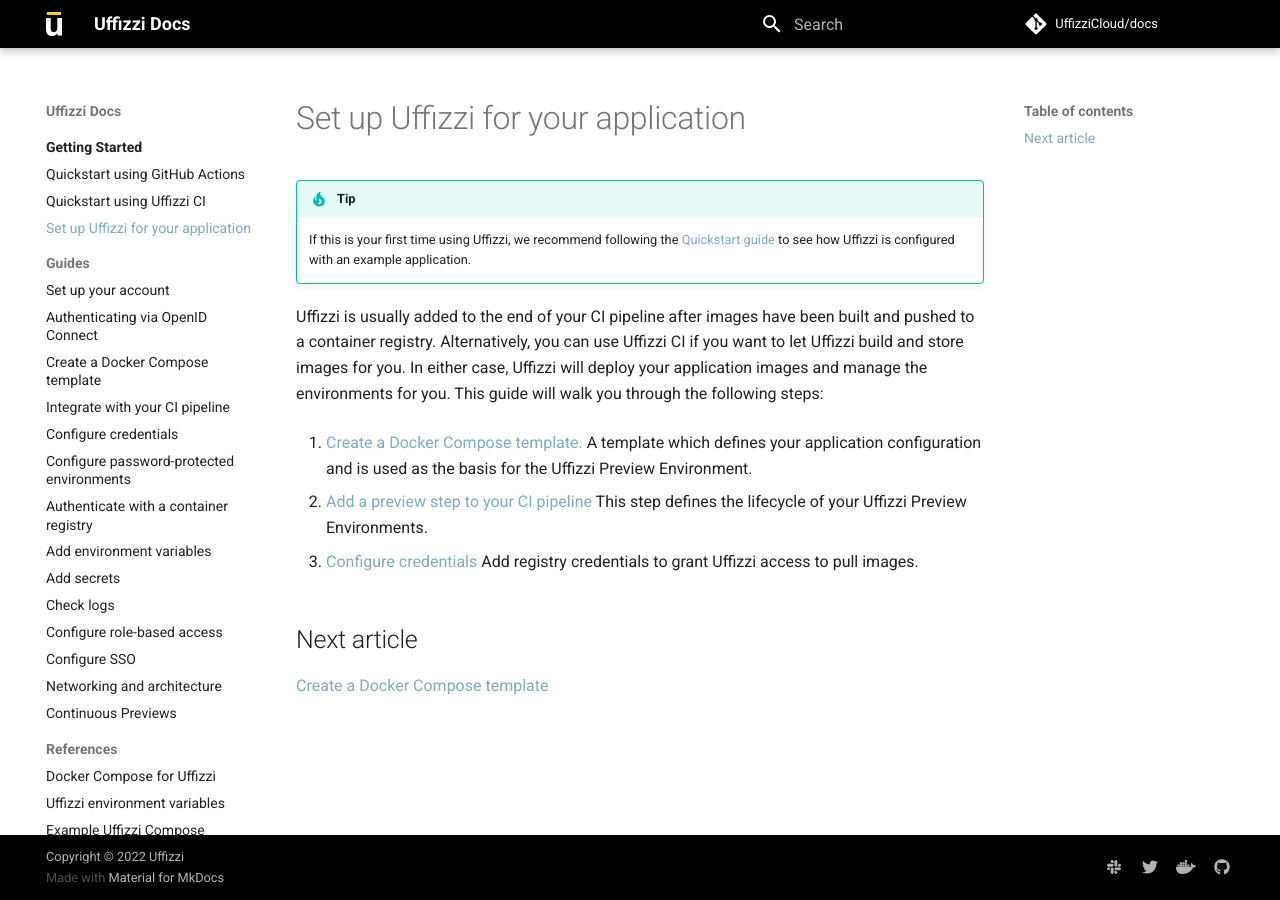
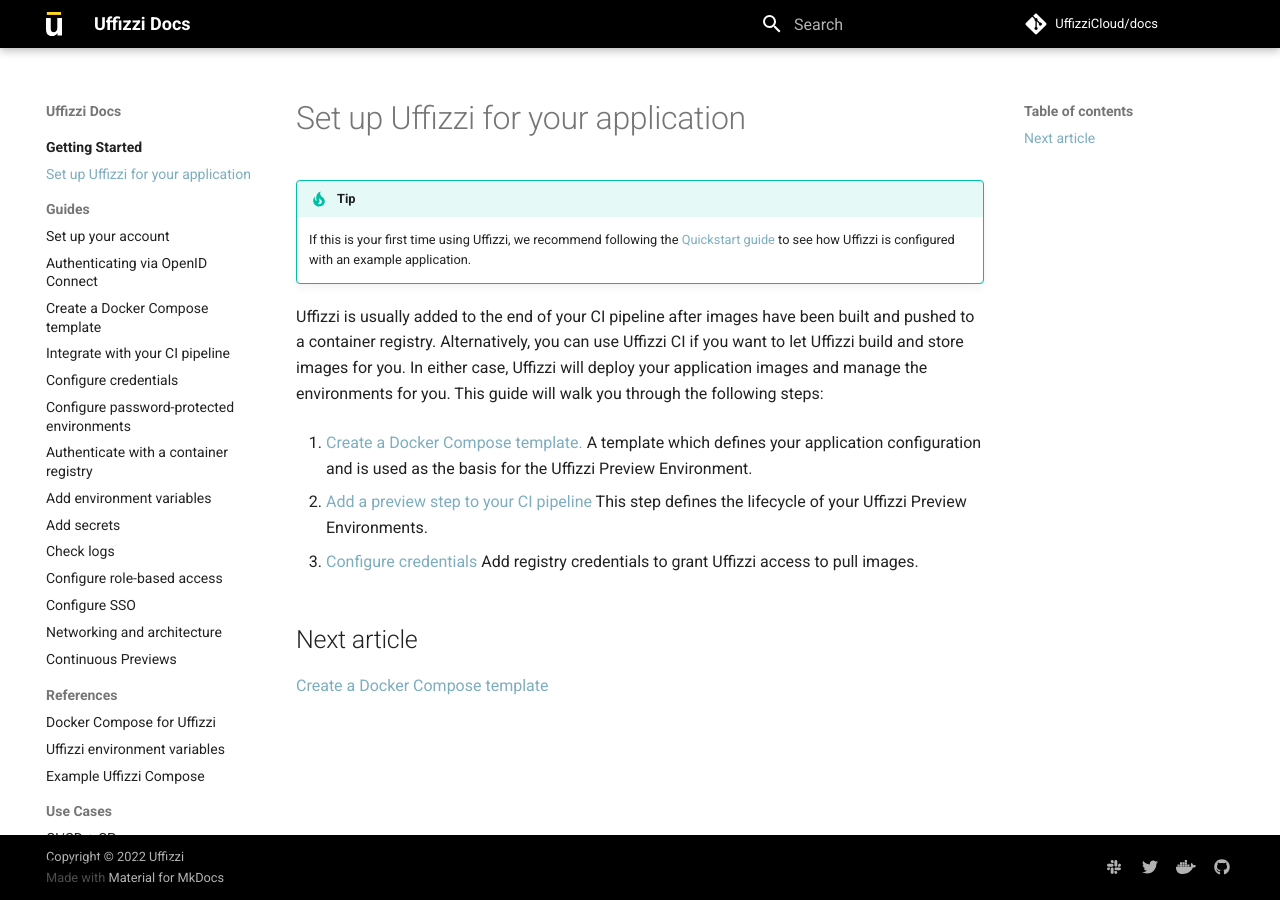
Before and after one commit to UffizziCloud/docs, an MkDocs documentation site: the page built from docs/set-up-uffizzi-for-your-application.md, in a window 1280 px wide. Built offline with MkDocs 1.6.1 and Material for MkDocs 9.7.7, drawn with Linux system fonts in a browser that asks for light colours; comment, search, counter and statistics services are not loaded.

Commit message:
Update mkdocs.yml

```diff
--- a/mkdocs.yml
+++ b/mkdocs.yml
@@ -102,8 +102,6 @@
 nav:
   - Getting Started:
     - Overview: index.md
-    - Quickstart using GitHub Actions: quickstart-gha.md
-    - Quickstart using Uffizzi CI: quickstart-uffizzi-ci.md
     - Set up Uffizzi for your application: set-up-uffizzi-for-your-application.md
   - Guides:
     - Set up your account: guides/set-up-your-account.md
```
